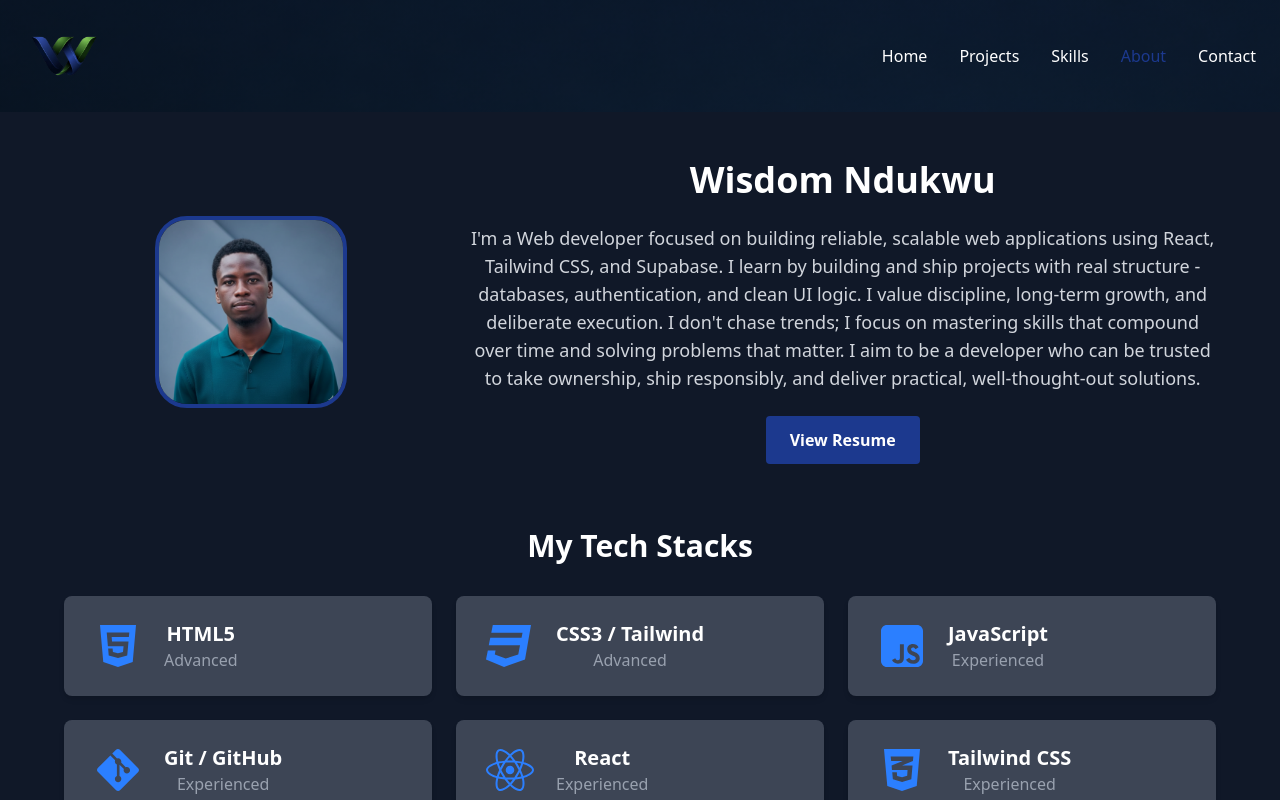
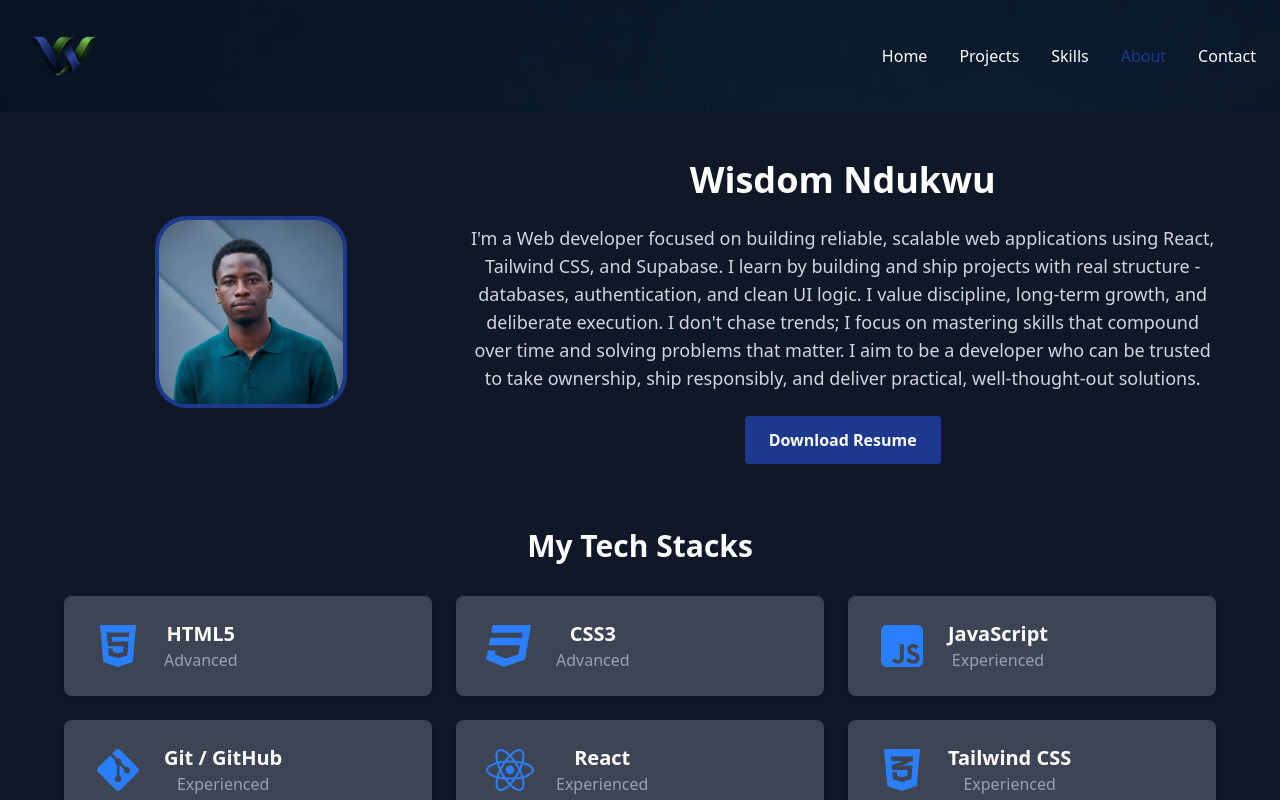
Before and after one commit to Wizzy019/Wizzy, a React (Vite) app: page /#/about in a window 1280 px wide. Shown: the top 800 px of the page. Built offline with nearby package versions, Linux system fonts and the light colour scheme.

Commit message:
Resume added

```diff
--- a/src/App.jsx
+++ b/src/App.jsx
@@ -1,4 +1,4 @@
-import React, { useEffect, useState } from 'react'
+import React, { useState } from 'react'
 import Intro from './components/Intro.jsx'
 import { Route, Routes } from 'react-router-dom'
 import MainLayout from './components/MainLayout.jsx'
@@ -13,13 +13,11 @@ function App() {
 
   const [showIntro, setShowIntro] = useState(false);
 
-  useEffect(() => {
     const hasSeenIntro = sessionStorage.getItem('IntroPlayed');
     if (!hasSeenIntro) {
       setShowIntro(true);
       sessionStorage.setItem('IntroPlayed', 'true');
     }
-  }, []);
 
   return (
     <div>
--- a/src/pages/About.jsx
+++ b/src/pages/About.jsx
@@ -11,7 +11,7 @@ import MyImage from '../assets/wizzy_image.jpg';
 import Reveal from "../components/Reveal";
 const techStacks = [
   { name: "HTML5", icon: faHtml5, level: "Advanced" },
-  { name: "CSS3 / Tailwind", icon: faCss3, level: "Advanced" },
+  { name: "CSS3", icon: faCss3, level: "Advanced" },
   { name: "JavaScript", icon: faJsSquare, level: "Experienced" },
   { name: "Git / GitHub", icon: faGitAlt, level: "Experienced" },
   { name: "React", icon: faReact, level: "Experienced" },
@@ -40,12 +40,13 @@ function About() {
               I aim to be a developer who can be trusted to take ownership, ship responsibly, and deliver practical, well-thought-out solutions.
               </p>
               <a
-                href="/resume.pdf"
+                href="public/Ndukwu_Wisdom_Resume.pdf"
                 target="_blank"
                 rel="noopener noreferrer"
                 className="w-max bg-blue-900 px-6 py-3 rounded hover:bg-blue-800 transition font-semibold"
+                download
               >
-                View Resume
+                Download Resume
               </a>
             </div>
           </div>
```
Also changed, not shown: 1 other file (tests, documents, lock files or other folders).
